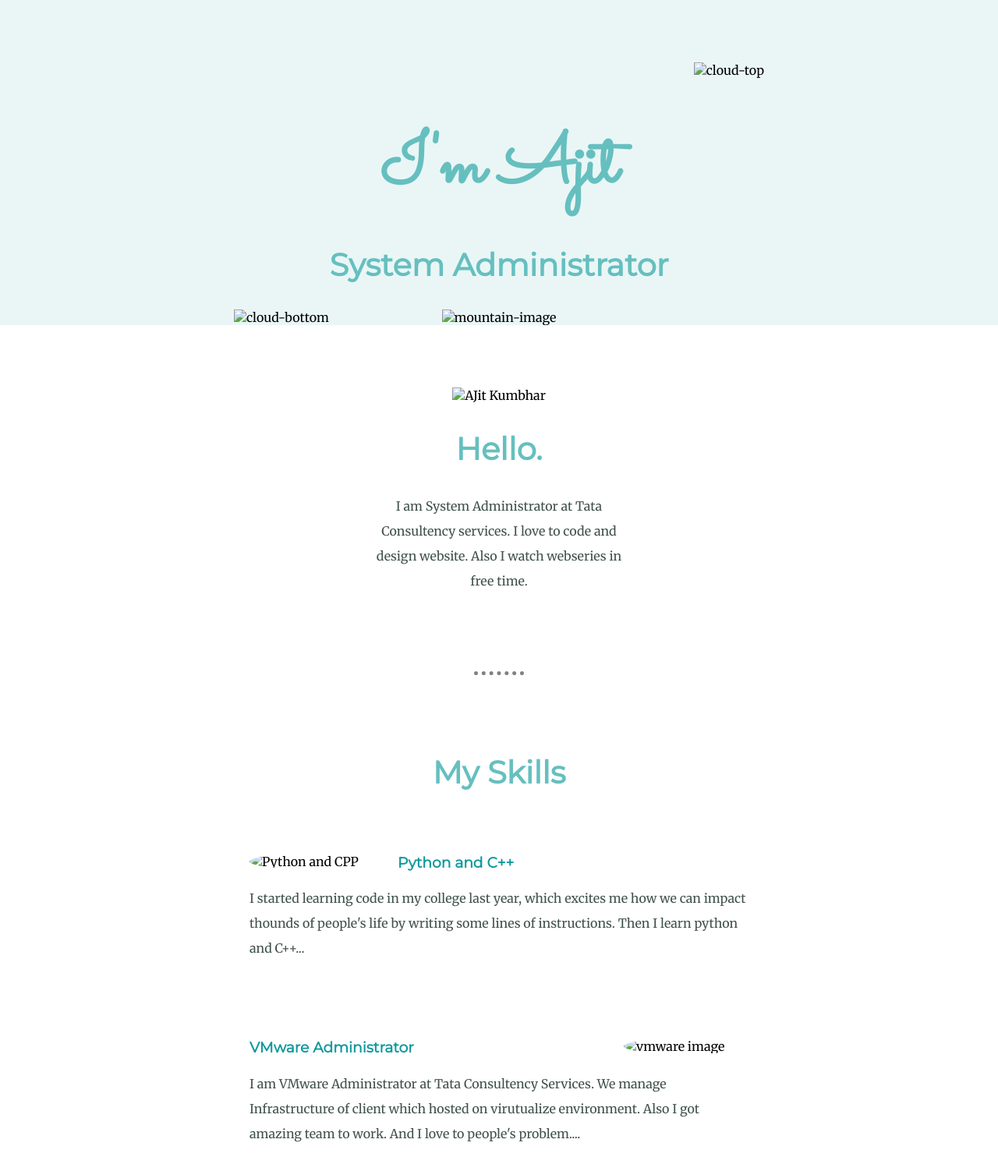
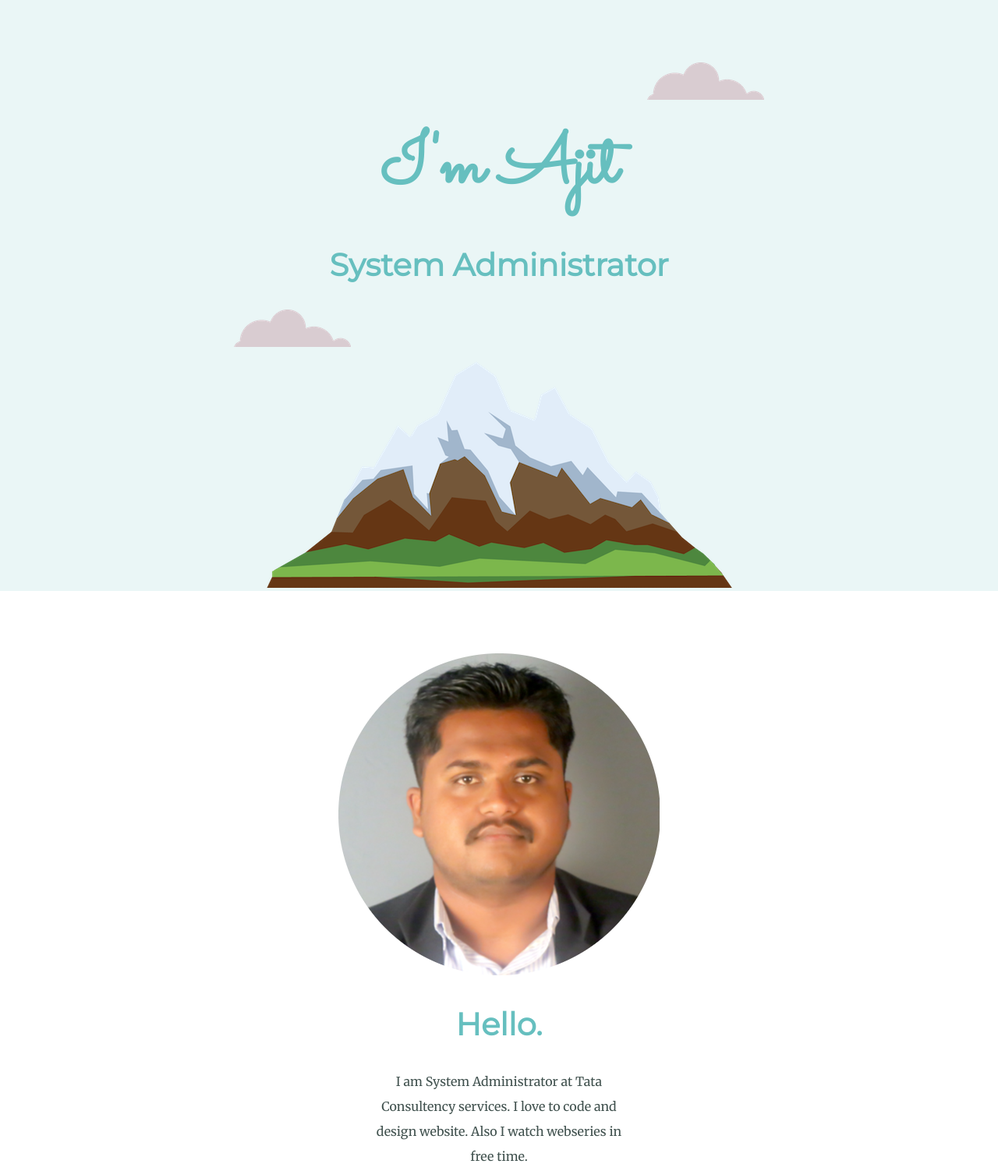
Before and after one commit to Ajit295/My-website, a plain HTML site: page index.html in a window 1280 px wide. Shown: the top 1502 px of the page at 78% size. Drawn offline with Linux system fonts and the light colour scheme; files that its build step writes are made by us from their sources.

Commit message:
changes the image references.

```diff
--- a/index.html
+++ b/index.html
@@ -5,8 +5,8 @@
     <title>Personal site</title>
 
 
-    <link rel="stylesheet" href="CSS_Pratice/style.css">
-    <link rel="icon" href="CSS_Pratice/favicon.ico">
+    <link rel="stylesheet" href="style.css">
+    <link rel="icon" href="favicon.ico">
     <link rel="preconnect" href="https://fonts.googleapis.com">
     <link rel="preconnect" href="https://fonts.gstatic.com" crossorigin>
     <link href="https://fonts.googleapis.com/css2?family=Merriweather&family=Montserrat&family=Sacramento&display=swap" rel="stylesheet">
@@ -15,17 +15,17 @@
 
       <!-- Top container -->
       <div class="top-container">
-        <img class="top-cloud"src="images/cloud.png" alt="cloud-top">
+        <img class="top-cloud"src="cloud.png" alt="cloud-top">
         <h1>I'm Ajit</h1>
         <h2>System Administrator</h2>
-        <img class="mountain"src="images/mountain.png" alt="mountain-image">
-        <img class="bottom-cloud"src="images/cloud.png" alt="cloud-bottom">
+        <img class="mountain"src="mountain.png" alt="mountain-image">
+        <img class="bottom-cloud"src="cloud.png" alt="cloud-bottom">
       </div>
 
     <!-- Middle container -->
       <div class="middle-container">
         <div class="profile">
-          <img class="ajit-img"src="images/Ajit_Image.png" alt="AJit Kumbhar">
+          <img class="ajit-img"src="Ajit_Image.png" alt="AJit Kumbhar">
           <h2>Hello.</h2>
           <p class="intro">I am System Administrator at Tata Consultency services. I love to code and design website. Also I watch webseries in free time.</p>
         </div>
@@ -33,13 +33,13 @@
         <div class="skills">
           <h2>My Skills</h2>
           <div class="skill-row">
-            <img class="code-img" src="images/cpp.jpg" alt="Python and CPP">
+            <img class="code-img" src="cpp.jpg" alt="Python and CPP">
             <h3>Python and C++</h3>
             <p>I started learning code in my college last year, which excites me how we can impact thounds of people's life by
               writing some lines of instructions. Then I learn python and C++... </p>
           </div>
           <div class="skill-row">
-            <img class="vmware-img" src="images/vmware2.jpg" alt="vmware image">
+            <img class="vmware-img" src="vmware2.jpg" alt="vmware image">
             <h3>VMware Administrator</h3>
             <p>I am VMware Administrator at Tata Consultency Services. We manage Infrastructure of client which hosted on virutualize environment.
                 Also I got amazing team to work. And I love to people's problem....</p>
```
